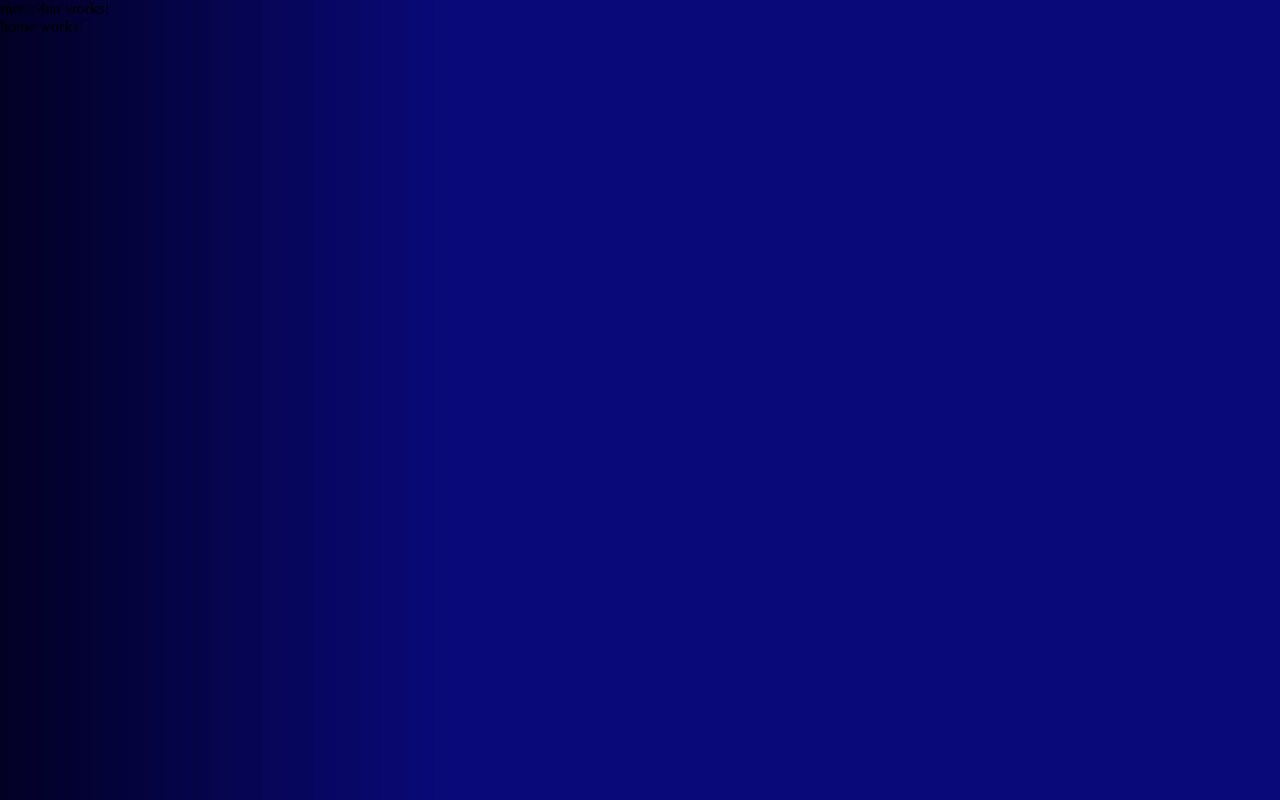
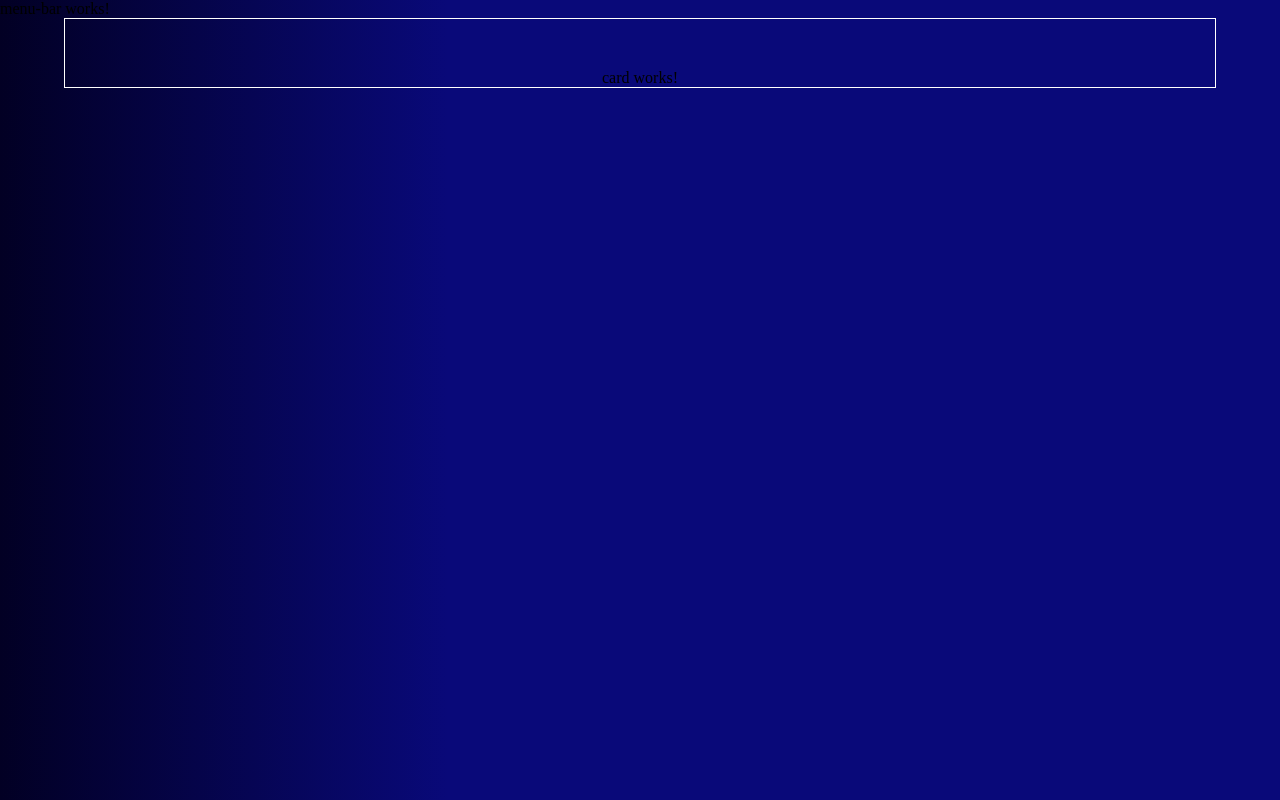
Before and after one commit to Alderj/store, an Angular app: page / in a window 1280 px wide. Built offline with nearby package versions, Linux system fonts and the light colour scheme.

Commit message:
criado menu-bar

```diff
--- a/src/app/components/menu-bar/menu-bar.component.html
+++ b/src/app/components/menu-bar/menu-bar.component.html
@@ -1 +1,10 @@
 <p>menu-bar works!</p>
+
+<div class="menu-bar__container">
+    <div class="menu-bar__logo">
+
+    </div>
+    <div class="menu-bar__item">
+
+    </div>
+</div>
--- a/src/app/pages/home/home.component.css
+++ b/src/app/pages/home/home.component.css
@@ -0,0 +1,11 @@
+.home__container{
+    width: 90%;
+    margin: auto;
+    padding-top: 50px;
+    display: flex;
+
+    justify-content: space-around;
+    align-items: baseline;
+    flex-wrap: wrap;
+    border: 1px solid #fff;
+}
--- a/src/app/pages/home/home.component.html
+++ b/src/app/pages/home/home.component.html
@@ -1 +1,3 @@
-<p>home works!</p>
+<div class="home__container">
+    <app-card></app-card>
+</div>
```
